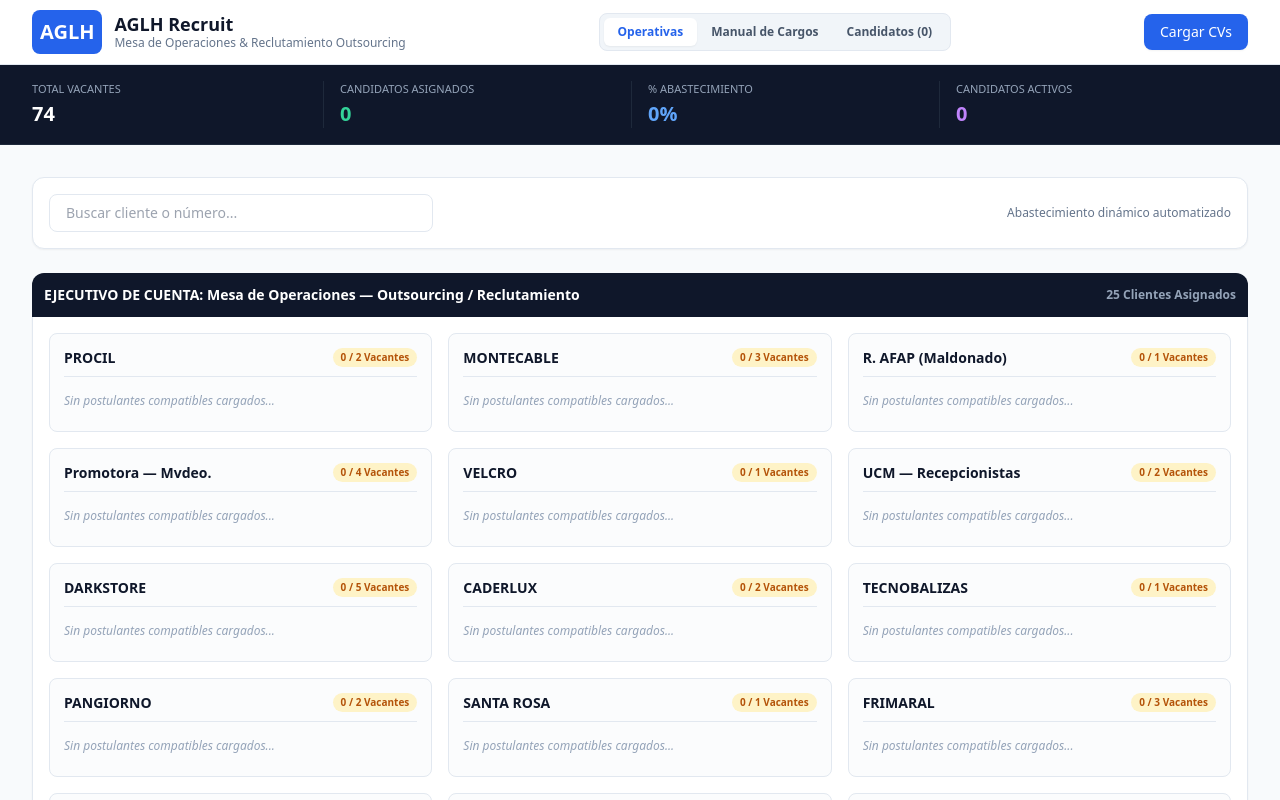
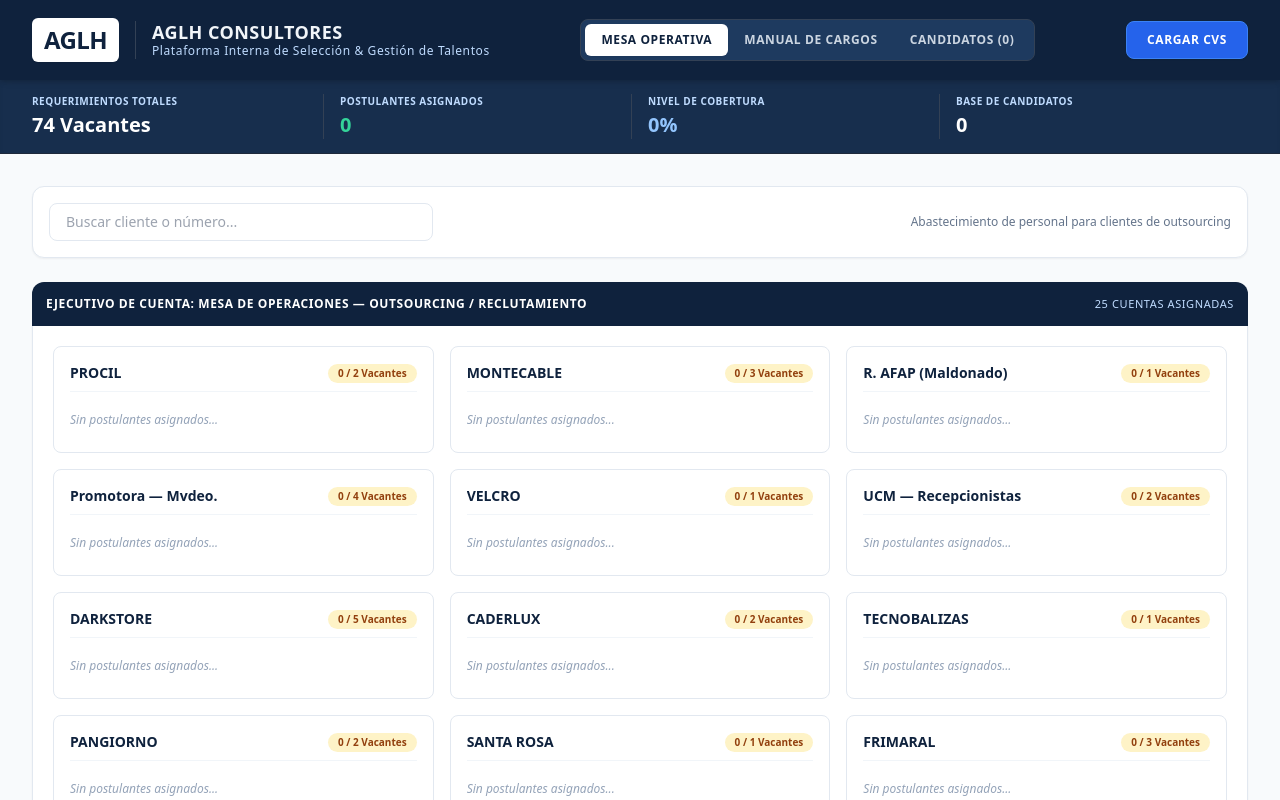
Before and after one commit to belenfernandezaglh/aglh-recruit, a Next.js app: page / in a window 1280 px wide. Shown: the top 800 px of the page. Built offline with nearby package versions, Linux system fonts and the light colour scheme.

Commit message:
Update page.tsx

```diff
--- a/app/page.tsx
+++ b/app/page.tsx
@@ -120,13 +120,13 @@ export default function Home() {
   const getStatusBadgeStyle = (status: CandidateStatus) => {
     switch (status) {
       case 'NUEVO':
-        return 'bg-blue-100 text-blue-700 border-blue-200';
+        return 'bg-blue-50 text-blue-800 border-blue-200';
       case 'EVALUACION':
-        return 'bg-amber-100 text-amber-700 border-amber-200';
+        return 'bg-amber-50 text-amber-800 border-amber-200';
       case 'ENTREVISTA':
-        return 'bg-purple-100 text-purple-700 border-purple-200';
+        return 'bg-purple-50 text-purple-800 border-purple-200';
       case 'SELECCIONADO':
-        return 'bg-emerald-100 text-emerald-700 border-emerald-200';
+        return 'bg-emerald-50 text-emerald-800 border-emerald-200';
       default:
         return 'bg-slate-100 text-slate-700 border-slate-200';
     }
@@ -145,7 +145,7 @@ export default function Home() {
 
   return (
     <div
-      className="min-h-screen bg-slate-50 text-slate-800 relative"
+      className="min-h-screen bg-[#f8fafc] text-slate-800 font-sans relative"
       onDragOver={handleDragOver}
       onDragLeave={handleDragLeave}
       onDrop={handleDrop}
@@ -161,48 +161,48 @@ export default function Home() {
 
       {/* Superposición visual Drag & Drop */}
       {isDragging && (
-        <div className="fixed inset-0 bg-blue-600/10 backdrop-blur-sm border-4 border-dashed border-blue-500 z-50 flex items-center justify-center pointer-events-none">
-          <div className="bg-white p-6 rounded-2xl shadow-xl text-center border border-blue-100">
-            <p className="text-lg font-bold text-slate-900">Suelta los CVs aquí para procesarlos</p>
+        <div className="fixed inset-0 bg-[#0f223d]/20 backdrop-blur-sm border-4 border-dashed border-[#0f223d] z-50 flex items-center justify-center pointer-events-none">
+          <div className="bg-white p-8 rounded-2xl shadow-2xl text-center border border-slate-100">
+            <p className="text-xl font-bold text-[#0f223d]">Suelta los CVs aquí</p>
             <p className="text-xs text-slate-500 mt-1">Soporta documentos PDF, DOC y DOCX</p>
           </div>
         </div>
       )}
 
-      {/* Header Superior */}
-      <header className="bg-white border-b border-slate-200 sticky top-0 z-20">
-        <div className="max-w-7xl mx-auto px-4 sm:px-6 lg:px-8 h-16 flex items-center justify-between">
-          <div className="flex items-center space-x-3">
-            <div className="bg-blue-600 text-white p-2 rounded-lg font-bold text-xl">
+      {/* Header Estilo AGLH Consultores */}
+      <header className="bg-[#0f223d] text-white sticky top-0 z-20 shadow-md">
+        <div className="max-w-7xl mx-auto px-4 sm:px-6 lg:px-8 h-20 flex items-center justify-between">
+          <div className="flex items-center space-x-4">
+            <div className="bg-white text-[#0f223d] font-black px-3 py-1.5 rounded-md text-2xl tracking-tight shadow-sm">
               AGLH
             </div>
-            <div>
-              <h1 className="font-bold text-lg text-slate-900 leading-tight">AGLH Recruit</h1>
-              <p className="text-xs text-slate-500">Mesa de Operaciones & Reclutamiento Outsourcing</p>
+            <div className="border-l border-slate-700 pl-4">
+              <h1 className="font-bold text-lg leading-tight tracking-wide uppercase text-slate-100">AGLH Consultores</h1>
+              <p className="text-xs text-blue-200 tracking-wider font-light">Plataforma Interna de Selección & Gestión de Talentos</p>
             </div>
           </div>
 
-          <div className="flex bg-slate-100 p-1 rounded-lg border border-slate-200">
+          <div className="flex bg-[#1e3a5f] p-1 rounded-lg border border-slate-700">
             <button
               onClick={() => setActiveTab('operativas')}
-              className={`px-3.5 py-1.5 rounded-md text-xs font-semibold transition-all ${
-                activeTab === 'operativas' ? 'bg-white text-blue-600 shadow-sm' : 'text-slate-600'
+              className={`px-4 py-2 rounded-md text-xs font-semibold uppercase tracking-wider transition-all ${
+                activeTab === 'operativas' ? 'bg-white text-[#0f223d] shadow-sm font-bold' : 'text-slate-300 hover:text-white'
               }`}
             >
-              Operativas
+              Mesa Operativa
             </button>
             <button
               onClick={() => setActiveTab('manual')}
-              className={`px-3.5 py-1.5 rounded-md text-xs font-semibold transition-all ${
-                activeTab === 'manual' ? 'bg-white text-blue-600 shadow-sm' : 'text-slate-600'
+              className={`px-4 py-2 rounded-md text-xs font-semibold uppercase tracking-wider transition-all ${
+                activeTab === 'manual' ? 'bg-white text-[#0f223d] shadow-sm font-bold' : 'text-slate-300 hover:text-white'
               }`}
             >
               Manual de Cargos
             </button>
             <button
               onClick={() => setActiveTab('candidates')}
-              className={`px-3.5 py-1.5 rounded-md text-xs font-semibold transition-all ${
-                activeTab === 'candidates' ? 'bg-white text-blue-600 shadow-sm' : 'text-slate-600'
+              className={`px-4 py-2 rounded-md text-xs font-semibold uppercase tracking-wider transition-all ${
+                activeTab === 'candidates' ? 'bg-white text-[#0f223d] shadow-sm font-bold' : 'text-slate-300 hover:text-white'
               }`}
             >
               Candidatos ({candidates.length})
@@ -211,31 +211,31 @@ export default function Home() {
 
           <button
             onClick={handleUploadClick}
-            className="bg-blue-600 hover:bg-blue-700 text-white px-4 py-2 rounded-lg text-sm font-medium transition-colors shadow-sm"
+            className="bg-blue-600 hover:bg-blue-700 text-white px-5 py-2.5 rounded-lg text-xs uppercase font-bold tracking-wider transition-colors shadow-sm border border-blue-500"
           >
             Cargar CVs
           </button>
         </div>
       </header>
 
-      {/* Panel de Métricas Generales (KPIs) */}
-      <section className="bg-slate-900 text-white border-b border-slate-800 py-4">
+      {/* Panel de Métricas Corporativas (KPIs) */}
+      <section className="bg-[#172e4d] text-white border-b border-slate-800 py-3.5 shadow-inner">
         <div className="max-w-7xl mx-auto px-4 sm:px-6 lg:px-8 grid grid-cols-2 md:grid-cols-4 gap-4">
-          <div className="border-r border-slate-800 pr-4">
-            <p className="text-[11px] text-slate-400 font-medium">TOTAL VACANTES</p>
-            <p className="text-xl font-bold text-white mt-0.5">{totalVacantes}</p>
+          <div className="border-r border-slate-700 pr-4">
+            <p className="text-[10px] text-blue-200 font-semibold tracking-wider uppercase">Requerimientos Totales</p>
+            <p className="text-xl font-bold text-white mt-0.5">{totalVacantes} Vacantes</p>
           </div>
-          <div className="border-r border-slate-800 pr-4">
-            <p className="text-[11px] text-slate-400 font-medium">CANDIDATOS ASIGNADOS</p>
+          <div className="border-r border-slate-700 pr-4">
+            <p className="text-[10px] text-blue-200 font-semibold tracking-wider uppercase">Postulantes Asignados</p>
             <p className="text-xl font-bold text-emerald-400 mt-0.5">{totalCubiertas}</p>
           </div>
-          <div className="border-r border-slate-800 pr-4">
-            <p className="text-[11px] text-slate-400 font-medium">% ABASTECIMIENTO</p>
-            <p className="text-xl font-bold text-blue-400 mt-0.5">{porcentajeAbastecimiento}%</p>
+          <div className="border-r border-slate-700 pr-4">
+            <p className="text-[10px] text-blue-200 font-semibold tracking-wider uppercase">Nivel de Cobertura</p>
+            <p className="text-xl font-bold text-blue-300 mt-0.5">{porcentajeAbastecimiento}%</p>
           </div>
           <div>
-            <p className="text-[11px] text-slate-400 font-medium">CANDIDATOS ACTIVOS</p>
-            <p className="text-xl font-bold text-purple-400 mt-0.5">{candidates.length}</p>
+            <p className="text-[10px] text-blue-200 font-semibold tracking-wider uppercase">Base de Candidatos</p>
+            <p className="text-xl font-bold text-white mt-0.5">{candidates.length}</p>
           </div>
         </div>
       </section>
@@ -251,50 +251,50 @@ export default function Home() {
                   placeholder="Buscar cliente o número..."
                   value={searchTerm}
                   onChange={(e) => setSearchTerm(e.target.value)}
-                  className="w-full pl-4 pr-4 py-2 border border-slate-200 rounded-lg text-sm focus:outline-none focus:ring-2 focus:ring-blue-500"
+                  className="w-full pl-4 pr-4 py-2 border border-slate-200 rounded-lg text-sm focus:outline-none focus:ring-2 focus:ring-[#0f223d]"
                 />
               </div>
-              <div className="text-xs text-slate-500">
-                Abastecimiento dinámico automatizado
+              <div className="text-xs text-slate-500 font-medium">
+                Abastecimiento de personal para clientes de outsourcing
               </div>
             </div>
 
             {operativas.map((group, gIdx) => (
               <div key={gIdx} className="mb-8">
-                <div className="bg-slate-900 text-white p-3 rounded-t-xl font-bold text-sm flex justify-between items-center">
-                  <span>EJECUTIVO DE CUENTA: {group.ejecutivo}</span>
-                  <span className="text-xs text-slate-400">{group.cuentas.length} Clientes Asignados</span>
+                <div className="bg-[#0f223d] text-white p-3.5 rounded-t-xl font-bold text-xs tracking-wider uppercase flex justify-between items-center">
+                  <span>Ejecutivo de Cuenta: {group.ejecutivo}</span>
+                  <span className="text-[11px] text-blue-200 font-normal">{group.cuentas.length} Cuentas Asignadas</span>
                 </div>
 
-                <div className="bg-white border border-t-0 border-slate-200 rounded-b-xl shadow-sm p-4 grid grid-cols-1 md:grid-cols-2 lg:grid-cols-3 gap-4">
+                <div className="bg-white border border-t-0 border-slate-200 rounded-b-xl shadow-sm p-5 grid grid-cols-1 md:grid-cols-2 lg:grid-cols-3 gap-4">
                   {group.cuentas
                     .filter(c => c.cliente.toLowerCase().includes(searchTerm.toLowerCase()))
                     .map((cuenta) => {
                       const isCovered = cuenta.contactos.length >= cuenta.vacantes;
                       return (
-                        <div key={cuenta.id} className="border border-slate-200 rounded-lg p-3.5 hover:border-blue-300 transition-colors bg-slate-50/50">
-                          <div className="border-b border-slate-200 pb-2 mb-2">
+                        <div key={cuenta.id} className="border border-slate-200 rounded-lg p-4 hover:border-blue-400 transition-colors bg-white shadow-xs">
+                          <div className="border-b border-slate-100 pb-2 mb-3">
                             <div className="flex justify-between items-center">
-                              <span className="font-bold text-sm text-slate-900 truncate">{cuenta.cliente}</span>
-                              <span className={`text-[10px] px-2 py-0.5 rounded-full font-semibold ${
-                                isCovered ? 'bg-emerald-100 text-emerald-700' : 'bg-amber-100 text-amber-700'
+                              <span className="font-bold text-sm text-[#0f223d] truncate">{cuenta.cliente}</span>
+                              <span className={`text-[10px] px-2.5 py-0.5 rounded-full font-bold ${
+                                isCovered ? 'bg-emerald-100 text-emerald-800' : 'bg-amber-100 text-amber-800'
                               }`}>
                                 {cuenta.contactos.length} / {cuenta.vacantes} Vacantes
                               </span>
                             </div>
                           </div>
 
-                          <div className="space-y-1 max-h-48 overflow-y-auto">
+                          <div className="space-y-1.5 max-h-48 overflow-y-auto">
                             {cuenta.contactos.length > 0 ? (
                               cuenta.contactos.map((contacto, numIdx) => (
                                 <div key={numIdx} className="text-xs text-slate-700 font-mono flex items-center space-x-1.5">
-                                  <span className="text-emerald-500 font-bold">•</span>
+                                  <span className="text-emerald-600 font-bold">•</span>
                                   <span>{contacto}</span>
                                 </div>
                               ))
                             ) : (
                               <p className="text-xs text-slate-400 italic py-2">
-                                Sin postulantes compatibles cargados...
+                                Sin postulantes asignados...
                               </p>
                             )}
                           </div>
@@ -317,23 +317,23 @@ export default function Home() {
                   placeholder="Buscar por cargo, tareas o palabra clave..."
                   value={manualSearchTerm}
                   onChange={(e) => setManualSearchTerm(e.target.value)}
-                  className="w-full pl-4 pr-4 py-2 border border-slate-200 rounded-lg text-sm focus:outline-none focus:ring-2 focus:ring-blue-500"
+                  className="w-full pl-4 pr-4 py-2 border border-slate-200 rounded-lg text-sm focus:outline-none focus:ring-2 focus:ring-[#0f223d]"
                 />
               </div>
-              <span className="text-xs text-slate-500">
-                Mostrando {filteredCargos.length} de {MANUAL_CARGOS_BASE.length} cargos
+              <span className="text-xs text-slate-500 font-medium">
+                Mostrando {filteredCargos.length} de {MANUAL_CARGOS_BASE.length} perfiles estructurados
               </span>
             </div>
 
             <div className="grid grid-cols-1 md:grid-cols-2 gap-6">
               {filteredCargos.map((cargo) => (
-                <div key={cargo.id} className="bg-white rounded-xl border border-slate-200 p-6 shadow-sm hover:border-blue-300 transition-colors">
-                  <div className="flex justify-between items-start mb-2">
-                    <span className="text-xs font-bold px-2.5 py-1 bg-slate-900 text-white rounded-md">
-                      CARGO {cargo.id}
+                <div key={cargo.id} className="bg-white rounded-xl border border-slate-200 p-6 shadow-sm hover:border-blue-400 transition-colors">
+                  <div className="flex justify-between items-start mb-3">
+                    <span className="text-[10px] font-bold px-2.5 py-1 bg-[#0f223d] text-white rounded uppercase tracking-wider">
+                      Perfil {cargo.id}
                     </span>
                   </div>
-                  <h3 className="text-lg font-bold text-slate-900">{cargo.title}</h3>
+                  <h3 className="text-base font-bold text-[#0f223d]">{cargo.title}</h3>
                   <p className="text-xs text-slate-600 mt-2 leading-relaxed">{cargo.funcion}</p>
                 </div>
               ))}
@@ -346,21 +346,21 @@ export default function Home() {
           <div>
             <div className="bg-white p-4 rounded-xl border border-slate-200 shadow-sm mb-6 flex justify-between items-center">
               <div className="flex items-center space-x-2">
-                <span className="text-xs font-medium text-slate-600">Filtrar por estado:</span>
+                <span className="text-xs font-semibold text-slate-600">Filtrar por etapa:</span>
                 <select
                   value={statusFilter}
                   onChange={(e) => setStatusFilter(e.target.value)}
-                  className="border border-slate-200 rounded-lg px-3 py-1.5 text-xs focus:outline-none focus:ring-2 focus:ring-blue-500 bg-white"
+                  className="border border-slate-200 rounded-lg px-3 py-1.5 text-xs focus:outline-none focus:ring-2 focus:ring-[#0f223d] bg-white text-slate-800 font-medium"
                 >
-                  <option value="TODOS">Todos los estados</option>
+                  <option value="TODOS">Todas las etapas</option>
                   <option value="NUEVO">NUEVO</option>
                   <option value="EVALUACION">EVALUACIÓN</option>
                   <option value="ENTREVISTA">ENTREVISTA</option>
                   <option value="SELECCIONADO">SELECCIONADO</option>
                 </select>
               </div>
-              <span className="text-xs text-slate-500">
-                Total: {filteredCandidates.length} candidatos
+              <span className="text-xs text-slate-500 font-medium">
+                Total: {filteredCandidates.length} postulantes
               </span>
             </div>
 
@@ -374,7 +374,7 @@ export default function Home() {
                   >
                     <div>
                       <div className="flex justify-between items-start mb-2">
-                        <h4 className="font-bold text-slate-900 text-sm">{candidate.name}</h4>
+                        <h4 className="font-bold text-[#0f223d] text-sm">{candidate.name}</h4>
                         <select
                           value={candidate.status}
                           onClick={(e) => e.stopPropagation()}
@@ -387,16 +387,16 @@ export default function Home() {
                           <option value="SELECCIONADO">SELECCIONADO</option>
                         </select>
                       </div>
-                      <p className="text-xs text-blue-600 font-medium">{candidate.position}</p>
+                      <p className="text-xs text-blue-700 font-semibold">{candidate.position}</p>
                       <p className="text-xs text-slate-500 font-mono mt-1">{candidate.phone}</p>
                     </div>
 
                     {candidate.matchedOperativas.length > 0 && (
                       <div className="mt-4 pt-3 border-t border-slate-100">
-                        <span className="text-[10px] text-slate-400 font-medium block mb-1">Operativas asignadas:</span>
+                        <span className="text-[10px] text-slate-400 font-medium block mb-1">Empresas Compatibles:</span>
                         <div className="flex flex-wrap gap-1">
                           {candidate.matchedOperativas.map((op, idx) => (
-                            <span key={idx} className="text-[10px] bg-slate-100 text-slate-700 px-1.5 py-0.5 rounded">
+                            <span key={idx} className="text-[10px] bg-slate-100 text-slate-800 px-2 py-0.5 rounded font-medium">
                               {op}
                             </span>
                           ))}
@@ -407,7 +407,7 @@ export default function Home() {
                 ))
               ) : (
                 <div className="col-span-3 text-center py-12 text-slate-400 bg-white rounded-xl border border-slate-200">
-                  <p className="text-sm">No se encontraron candidatos con el filtro seleccionado.</p>
+                  <p className="text-sm">No se encontraron candidatos para la etapa seleccionada.</p>
                 </div>
               )}
             </div>
@@ -415,17 +415,17 @@ export default function Home() {
         )}
       </main>
 
-      {/* Modal Detalle de Candidato */}
+      {/* Modal Ficha del Candidato - AGLH Consultores */}
       {selectedCandidate && (
-        <div className="fixed inset-0 bg-slate-900/40 backdrop-blur-sm z-50 flex items-center justify-center p-4">
+        <div className="fixed inset-0 bg-[#0f223d]/40 backdrop-blur-sm z-50 flex items-center justify-center p-4">
           <div className="bg-white rounded-2xl max-w-lg w-full border border-slate-200 shadow-2xl p-6">
             <div className="flex justify-between items-start border-b border-slate-100 pb-4 mb-4">
               <div>
-                <span className={`text-[10px] font-bold px-2 py-0.5 rounded border ${getStatusBadgeStyle(selectedCandidate.status)}`}>
+                <span className={`text-[10px] font-bold px-2.5 py-0.5 rounded border ${getStatusBadgeStyle(selectedCandidate.status)}`}>
                   {selectedCandidate.status}
                 </span>
-                <h3 className="text-lg font-bold text-slate-900 mt-1">{selectedCandidate.name}</h3>
-                <p className="text-xs text-blue-600 font-medium">{selectedCandidate.position}</p>
+                <h3 className="text-lg font-bold text-[#0f223d] mt-1">{selectedCandidate.name}</h3>
+                <p className="text-xs text-blue-700 font-semibold">{selectedCandidate.position}</p>
               </div>
               <button
                 onClick={() => setSelectedCandidate(null)}
@@ -435,29 +435,29 @@ export default function Home() {
               </button>
             </div>
 
-            <div className="space-y-3 text-xs">
+            <div className="space-y-3.5 text-xs">
               <div>
                 <span className="text-slate-400 font-medium block">Teléfono de Contacto:</span>
-                <p className="text-slate-800 font-mono text-sm mt-0.5">{selectedCandidate.phone}</p>
+                <p className="text-slate-800 font-mono text-sm font-semibold mt-0.5">{selectedCandidate.phone}</p>
               </div>
 
               <div>
-                <span className="text-slate-400 font-medium block">Archivo Adjunto:</span>
-                <p className="text-slate-700 font-mono mt-0.5 bg-slate-50 p-2 rounded border border-slate-200">
+                <span className="text-slate-400 font-medium block">Documento de Currículum:</span>
+                <p className="text-slate-700 font-mono mt-0.5 bg-slate-50 p-2.5 rounded-lg border border-slate-200">
                   {selectedCandidate.fileName}
                 </p>
               </div>
 
               <div>
-                <span className="text-slate-400 font-medium block">Fecha y Hora de Carga:</span>
+                <span className="text-slate-400 font-medium block">Ingreso al Sistema:</span>
                 <p className="text-slate-700 mt-0.5">{selectedCandidate.date}</p>
               </div>
 
               <div>
-                <span className="text-slate-400 font-medium block mb-1">Operativas Emparejadas:</span>
+                <span className="text-slate-400 font-medium block mb-1">Cuentas Operativas Asignadas:</span>
                 <div className="flex flex-wrap gap-1.5">
                   {selectedCandidate.matchedOperativas.map((op, idx) => (
-                    <span key={idx} className="bg-blue-50 text-blue-700 border border-blue-100 px-2 py-1 rounded-md font-medium">
+                    <span key={idx} className="bg-blue-50 text-blue-900 border border-blue-100 px-2.5 py-1 rounded-md font-semibold">
                       {op}
                     </span>
                   ))}
@@ -468,9 +468,9 @@ export default function Home() {
             <div className="mt-6 pt-4 border-t border-slate-100 flex justify-end">
               <button
                 onClick={() => setSelectedCandidate(null)}
-                className="bg-slate-900 hover:bg-slate-800 text-white px-4 py-2 rounded-lg font-medium text-xs transition-colors"
+                className="bg-[#0f223d] hover:bg-[#172e4d] text-white px-5 py-2 rounded-lg font-semibold text-xs transition-colors shadow-sm"
               >
-                Cerrar Ficha
+                Cerrar Expediente
               </button>
             </div>
           </div>
```
